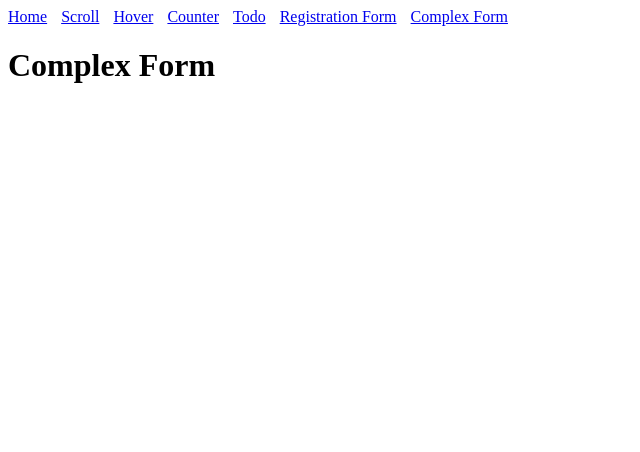
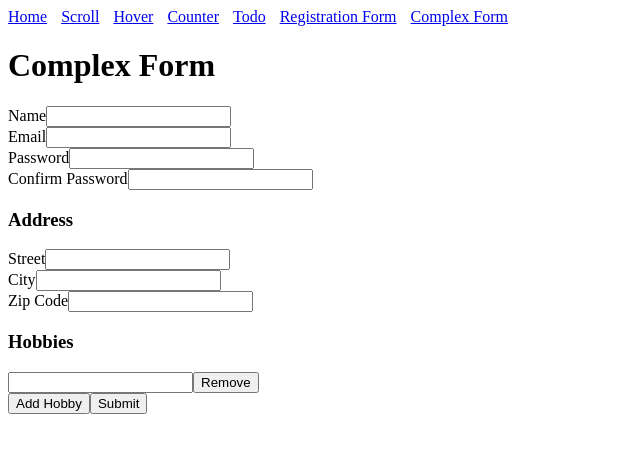
Before and after one commit to anurag1302/hooks-story, a React (Vite) app: page /complex in a window 1280 px wide. Shown: the top 452 px of the page, without its empty margins (0-640 px from the left). Built offline with nearby package versions, Linux system fonts and the light colour scheme.

Commit message:
complex form skeleton

```diff
--- a/src/components/ComplexForm.jsx
+++ b/src/components/ComplexForm.jsx
@@ -1,4 +1,4 @@
-import React from "react";
+import React, { useState } from "react";
 import { z } from "zod";
 // Zod schema for form validation
 const formSchema = z.object({
@@ -19,10 +19,143 @@ const formSchema = z.object({
   }),
   hobbies: z.array(z.string().min(1, "Each hobby must have a value")),
 });
+
+//Complex Form Component
 const ComplexForm = () => {
+  const [formValues, setFormValues] = useState({
+    name: "",
+    email: "",
+    password: "",
+    confirmPassword: "",
+    address: {
+      street: "",
+      city: "",
+      zip: "",
+    },
+    hobbies: [""],
+  });
+
+  const [errors, setErrors] = useState({});
+
+  function handleSubmit() {
+    console.log("form submitted");
+  }
+
+  function handleChange() {
+    console.log("elements change event");
+  }
+
+  function handleNestedChange() {
+    console.log("nested change");
+  }
+
+  function handleHobbiesChange() {
+    console.log("hobbies change");
+  }
+
+  function addHobby() {
+    console.log("add hobby");
+  }
+
   return (
     <>
       <h1>Complex Form</h1>
+      <form onSubmit={handleSubmit}>
+        <div>
+          <label>Name</label>
+          <input
+            type="text"
+            name="name"
+            value={formValues.name}
+            onChange={handleChange}
+          />
+          {errors.name && <span>{errors.name}</span>}
+        </div>
+
+        <div>
+          <label>Email</label>
+          <input
+            type="email"
+            name="email"
+            value={formValues.email}
+            onChange={handleChange}
+          />
+          {errors.email && <span>{errors.email}</span>}
+        </div>
+
+        <div>
+          <label>Password</label>
+          <input
+            type="password"
+            name="password"
+            value={formValues.password}
+            onChange={handleChange}
+          />
+          {errors.password && <span>{errors.password}</span>}
+        </div>
+
+        <div>
+          <label>Confirm Password</label>
+          <input
+            type="password"
+            name="confirmPassword"
+            value={formValues.confirmPassword}
+            onChange={handleChange}
+          />
+          {errors.confirmPassword && <span>{errors.confirmPassword}</span>}
+        </div>
+
+        <h3>Address</h3>
+        <div>
+          <label>Street</label>
+          <input
+            type="text"
+            name="street"
+            value={formValues.address.street}
+            onChange={handleNestedChange}
+          />
+          {errors.street && <span>{errors.street}</span>}
+        </div>
+        <div>
+          <label>City</label>
+          <input
+            type="text"
+            name="city"
+            value={formValues.address.city}
+            onChange={handleNestedChange}
+          />
+          {errors.city && <span>{errors.city}</span>}
+        </div>
+        <div>
+          <label>Zip Code</label>
+          <input
+            type="text"
+            name="zip"
+            value={formValues.address.zip}
+            onChange={handleNestedChange}
+          />
+          {errors.zip && <span>{errors.zip}</span>}
+        </div>
+
+        <h3>Hobbies</h3>
+        {formValues.hobbies.map((hobby, index) => (
+          <div key={index}>
+            <input
+              type="text"
+              value={hobby}
+              onChange={(e) => handleHobbiesChange(index, e.target.value)}
+            />
+            <button type="button" onClick={() => removeHobby(index)}>
+              Remove
+            </button>
+          </div>
+        ))}
+        <button type="button" onClick={addHobby}>
+          Add Hobby
+        </button>
+
+        <button type="submit">Submit</button>
+      </form>
     </>
   );
 };
```
